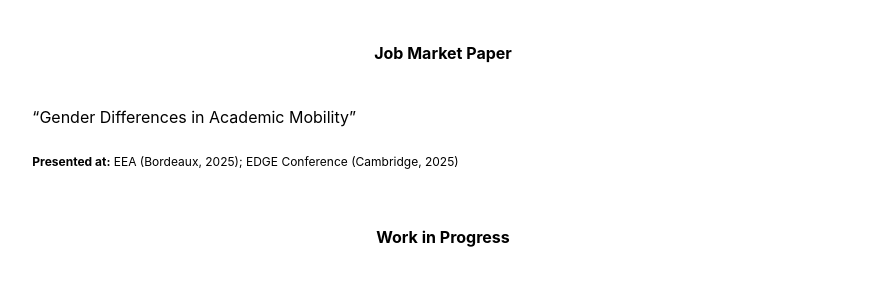
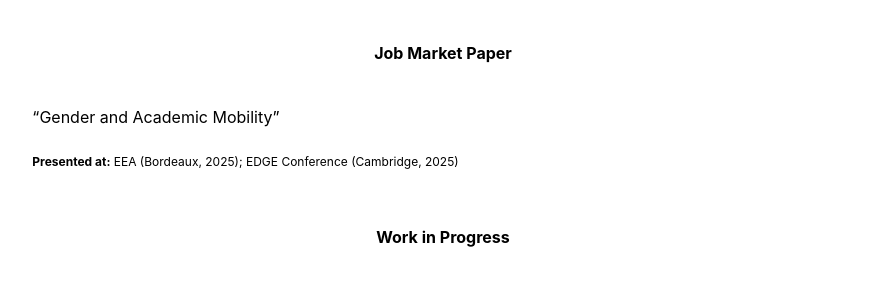
Before and after one commit to alienorbisantis/alienorbisantis.github.io, a Jekyll site: the page built from Research/Research.md, in a window 1280 px wide. Shown: the part 231-523 px from the top of the page, without its empty margins (197-1082 px from the left). Built offline with Jekyll 4.4.1, drawn with Linux system fonts in a browser that asks for light colours.

Commit message:
Update Research.md

```diff
--- a/Research/Research.md
+++ b/Research/Research.md
@@ -10,7 +10,7 @@ title: "Research"
 </div>
 &nbsp;
 
-"Gender Differences in Academic Mobility"
+"Gender and Academic Mobility"
 
 <p align="justify">
 <sub><b>Presented at:</b> EEA (Bordeaux, 2025); EDGE Conference (Cambridge, 2025)</sub>
```
